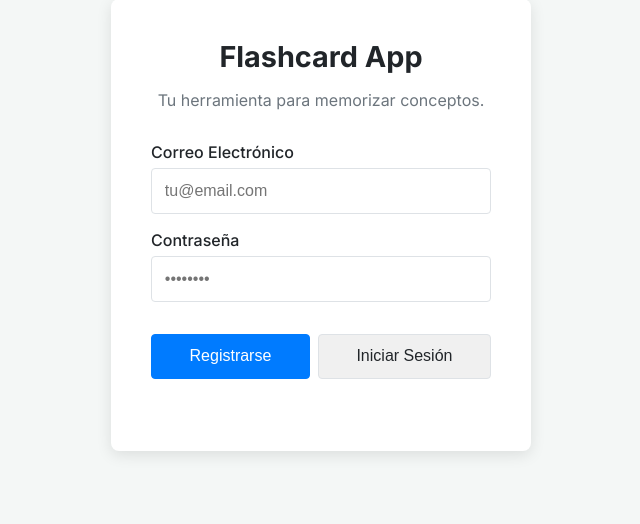
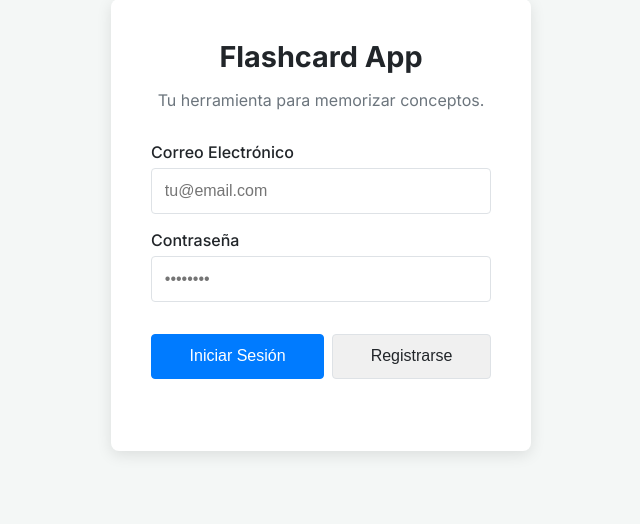
Before and after one commit to josejpg1985-design/probando_guia_generica, a Flask app: page / in a window 1280 px wide. Shown: the part 175-699 px from the top of the page, without its empty margins (319-959 px from the left). Run offline with Flask 3, Linux system fonts and the light colour scheme.

Commit message:
Se intercalo posicion botones Login y Registro

```diff
--- a/templates/index.html
+++ b/templates/index.html
@@ -22,8 +22,8 @@
                 <input type="password" id="password" name="password" placeholder="••••••••" required>
             </div>
             <div class="button-group">
-                <button type="submit" id="register-btn" class="btn btn-primary">Registrarse</button>
-                <button type="submit" id="login-btn" class="btn">Iniciar Sesión</button>
+                <button type="submit" id="login-btn" class="btn btn-primary">Iniciar Sesión</button>
+                <button type="submit" id="register-btn" class="btn">Registrarse</button>
             </div>
         </form>
         <div id="message-area" aria-live="polite"></div>
```
